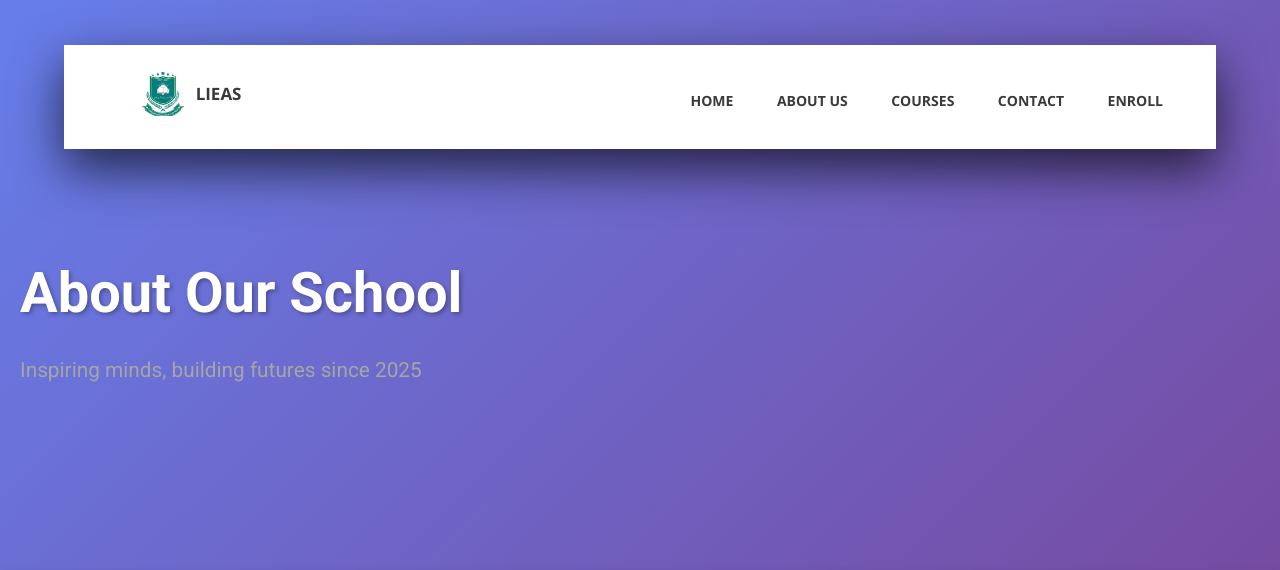
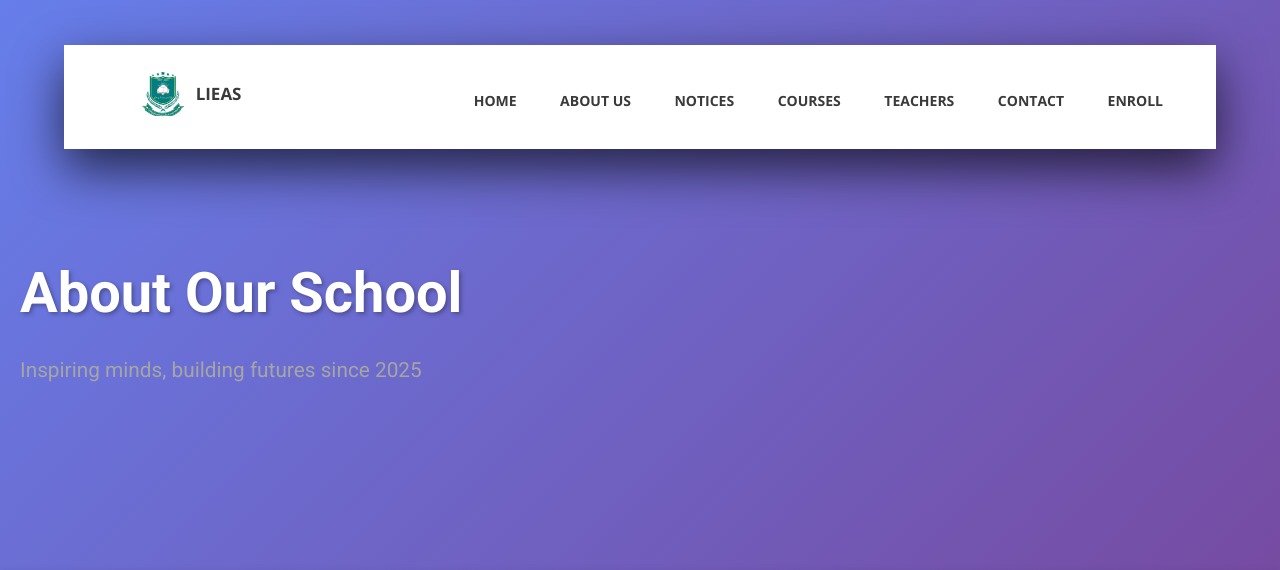
Before and after one commit to Salehin-07/LIEAS, a Django app: page /about/ in a window 1280 px wide. Shown: the top 570 px of the page. Run offline with Django 5.2, Linux system fonts and the light colour scheme; tables that the repository leaves empty hold one stand-in row (values such as "Sample post"); some libraries are stand-ins or nearby versions.

Commit message:
changed navigations

```diff
--- a/leader/urls.py
+++ b/leader/urls.py
@@ -13,5 +13,4 @@ urlpatterns = [
     path('enroll-requests/', views.show_enroll_requests, name='enroll-requests'),
     path('notice/', views.notice, name='notice'),
     path('issue_notice/', views.issue_notice, name='issue_notice'),
-    path('sjanwvsgmsklmabsbanjsja/', admin.site.login),
 ]
--- a/templates/base.html
+++ b/templates/base.html
@@ -228,9 +228,15 @@
                         <ul class="main_nav_list">
                             <li class="main_nav_item"><a href="{% url 'home' %}">home</a></li>
                             <li class="main_nav_item"><a href="{% url 'about' %}">about us</a></li>
+                            <li class="main_nav_item"><a href="{% url 'notice' %}">notices</a></li>
                             <li class="main_nav_item"><a href="{% url 'courses' %}">courses</a></li>
+                            <li class="main_nav_item"><a href="{% url 'teachers' %}">teachers</a></li>
                             <li class="main_nav_item"><a href="{% url 'contact' %}">contact</a></li>
                             <li class="main_nav_item"><a href="{% url 'enroll' %}">enroll</a></li>
+                            {% if user|is_admin %}
+                            <li class="main_nav_item"><a href="{% url 'enroll-requests' %}">enroll requests</a></li>
+                            <li class="main_nav_item"><a href="{% url 'issue_notice' %}">issue notice</a></li>
+                            {% endif %}
                         </ul>
                     </div>
                 </nav>
```
Also changed, not shown: README.md (added).
